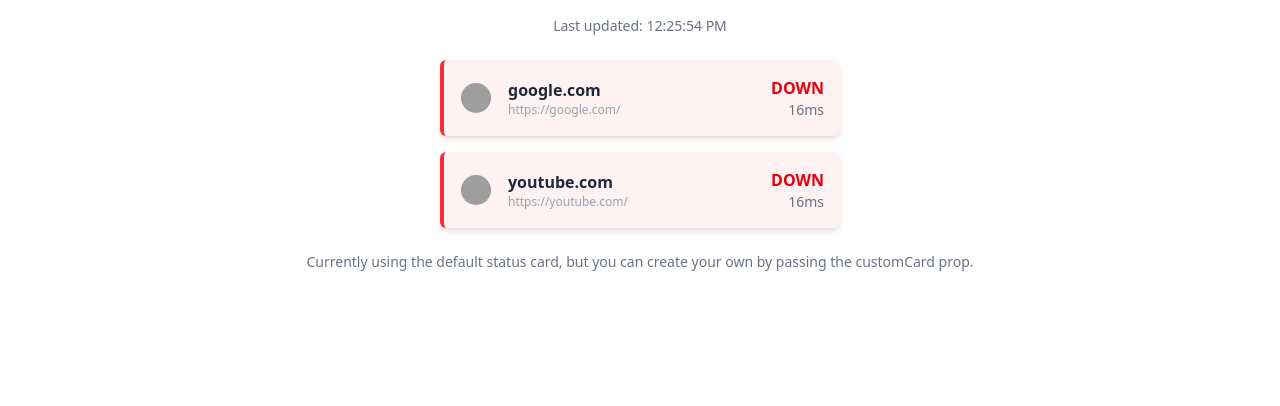
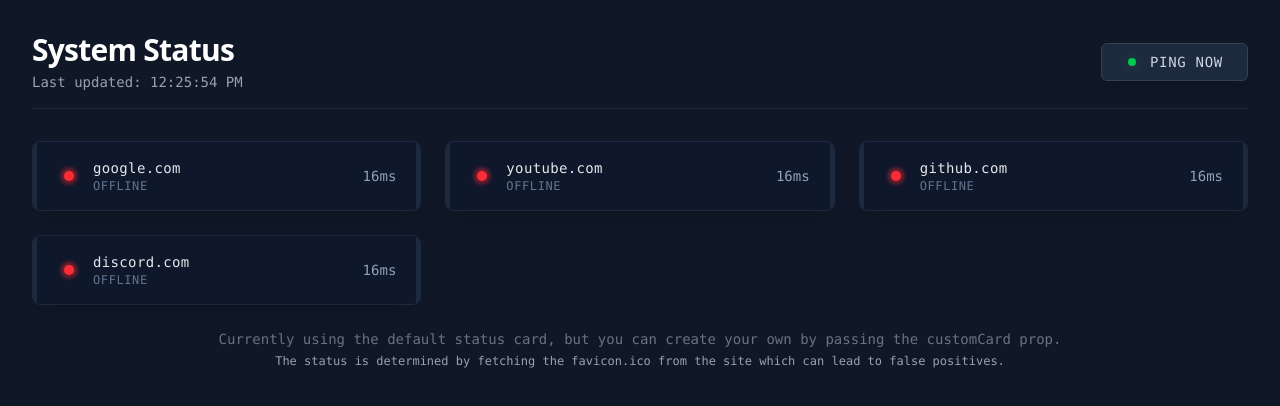
Before and after one commit to Flaybe/website-checker, a React (Vite) app: page / in a window 1280 px wide. Shown: the top 406 px of the page. Built offline with nearby package versions, Linux system fonts and the light colour scheme; grey boxes are pictures that could not be loaded.

Commit message:
Changed appearence of deafult and added refreshTrigger for component

```diff
--- a/src/App.tsx
+++ b/src/App.tsx
@@ -1,30 +1,50 @@
 import { useState } from "react";
 import PulseMonitor from "./components/PulseMonitor/PulseMonitor";
 
-const URLS = ["https://google.com/", "https://youtube.com/"];
+const URLS = ["https://google.com/", "https://youtube.com/", "https://github.com/", "https://discord.com/"];
 
 function App() {
   const [lastUpdated, setLastUpdated] = useState<number | null>(null);
+  const [pingTrigger, setPingTrigger] = useState(0);
 
   return (
-    <div className="container mx-auto p-4">
-      <div className="flex justify-center mb-6">
-        {lastUpdated && (
-           <span className="text-sm text-gray-500">
-             Last updated: {new Date(lastUpdated).toLocaleTimeString()}
-           </span>
-        )}
-      </div>
+    <div className="w-screen h-screen bg-gray-900 overflow-auto">
+      <div className="container mx-auto p-8">
+        <div className="flex justify-between items-center mb-8 border-b border-gray-800 pb-4">
+          <div className="flex flex-col">
+             <h1 className="text-3xl font-bold text-white tracking-tight">System Status</h1>
+             {lastUpdated && (
+                <span className="text-sm text-gray-400 mt-1 font-mono">
+                  Last updated: {new Date(lastUpdated).toLocaleTimeString()}
+                </span>
+             )}
+          </div>
+
+          <button
+             onClick={() => setPingTrigger(Date.now())}
+             className="px-6 py-2 bg-slate-800 hover:bg-slate-700 border border-slate-700 hover:border-slate-500 text-slate-300 hover:text-white font-mono text-sm tracking-wider rounded-md transition-all shadow-lg hover:shadow-slate-500/20 flex items-center gap-3 group"
+          >
+            <span className="relative flex h-3 w-3 items-center justify-center">
+              <span className="animate-ping absolute inline-flex h-full w-full rounded-full bg-green-500 opacity-40"></span>
+              <span className="relative inline-flex rounded-full h-2 w-2 bg-green-500 group-hover:bg-green-400 transition-colors"></span>
+            </span>
+            PING NOW
+          </button>
+        </div>
+
       <PulseMonitor
         urls={URLS}
         interval={30000}
-        className="grid gap-4 w-100 mx-auto"
+        className="grid grid-cols-1 md:grid-cols-2 lg:grid-cols-3 gap-6"
         onLastUpdated={setLastUpdated}
+        refreshTrigger={pingTrigger}
       />
-      <div className="flex justify-center mt-6">
-        <h2 className="text-sm text-gray-500">Currently using the default status card, but you can create your own by passing the customCard prop.</h2>
+      <div className="flex flex-col items-center mt-6">
+        <h2 className="text-sm text-gray-500 font-mono">Currently using the default status card, but you can create your own by passing the customCard prop.</h2>
+        <p className="text-xs text-gray-400 mt-1 font-mono"> The status is determined by fetching the favicon.ico from the site which can lead to false positives.</p>
       </div>
     </div>
+  </div>
   );
 }
 
--- a/src/components/PulseMonitor/DefaultStatusCard.tsx
+++ b/src/components/PulseMonitor/DefaultStatusCard.tsx
@@ -6,45 +6,59 @@
 }
 
 const DefaultStatusCard: React.FC<StatusCardProps> = ({ data }) => {
-  const { url, status, latency, imgUrl } = data;
+  const { url, status, latency } = data;
 
-  let borderColor = 'border-gray-200';
-  let bgColor = 'bg-white';
-  let statusColor = 'text-gray-500';
+  let statusColor = 'bg-gray-500';
+  let statusText = 'Unknown';
 
   if (status === 'UP') {
     if (latency < 500) {
-      borderColor = 'border-green-500';
-      statusColor = 'text-green-600';
+      statusColor = 'bg-green-500';
+      statusText = 'ONLINE';
     } else {
-      borderColor = 'border-orange-400';
-      statusColor = 'text-orange-500';
+      statusColor = 'bg-orange-500';
+      statusText = 'DEGRADED';
     }
   } else if (status === 'DOWN') {
-    borderColor = 'border-red-500';
-    statusColor = 'text-red-600';
-    bgColor = 'bg-red-50';
+    statusColor = 'bg-red-500';
+    statusText = 'OFFLINE';
   } else {
     // LOADING
-    borderColor = 'border-blue-300';
-    statusColor = 'text-blue-500';
-    bgColor = 'bg-blue-50';
+    statusColor = 'bg-blue-400';
+    statusText = 'CHECKING';
   }
 
+  const hostname = new URL(url).hostname;
+
   return (
-    <div className={`border-l-4 ${borderColor} ${bgColor} shadow-md rounded-md p-4 flex items-center justify-between transition-all hover:shadow-lg`}>
-      <div className="flex items-center gap-4">
-        <img src={imgUrl} alt="Favicon" className="w-8 h-8 rounded-full border border-gray-100" />
+    <div className="bg-slate-900 border border-slate-800 rounded-lg p-4 flex items-center justify-between shadow-xl relative overflow-hidden group">
+      {/* Decorative "Rack" details */}
+      <div className="absolute top-0 left-0 w-1 h-full bg-slate-800"></div>
+      <div className="absolute top-0 right-0 w-1 h-full bg-slate-800"></div>
+
+      <div className="flex items-center gap-4 pl-3">
+        {/* Status LED */}
+        <div className="relative flex items-center justify-center w-4 h-4">
+             {/* Glow Layer */}
+             <div className={`absolute w-full h-full rounded-full ${statusColor} ${status !== 'DOWN' ? 'animate-pulse' : ''} opacity-50 blur-[2px]`}></div>
+             {/* Solid Core */}
+             <div className={`relative w-2.5 h-2.5 rounded-full ${statusColor} shadow-sm`}></div>
+        </div>
+
         <div className="flex flex-col">
-           <a href={url} target="_blank" rel="noopener noreferrer" className="font-semibold text-gray-800 hover:text-blue-600 truncate max-w-[200px]">
-             {new URL(url).hostname}
-           </a>
-           <span className="text-xs text-gray-400">{url}</span>
+           <span className="text-gray-200 font-mono text-sm tracking-wide font-medium">
+             {hostname}
+           </span>
+           <span className="text-xs text-slate-500 font-mono uppercase tracking-wider">
+             {statusText}
+           </span>
         </div>
       </div>
-      <div className="text-right">
-        <div className={`font-bold ${statusColor}`}>{status}</div>
-        <div className="text-sm text-gray-500">{latency > 0 ? `${latency}ms` : '-'}</div>
+
+      <div className="flex flex-col items-end pr-2">
+        <span className={`font-mono text-sm ${latency > 0 ? 'text-slate-400' : 'text-slate-600'}`}>
+          {latency > 0 ? `${latency}ms` : '--'}
+        </span>
       </div>
     </div>
   );
--- a/src/components/PulseMonitor/PulseMonitor.tsx
+++ b/src/components/PulseMonitor/PulseMonitor.tsx
@@ -8,9 +8,10 @@
     customCard?: React.FC<{ data: PingResult }>;
     className?: string;
     onLastUpdated?: (timestamp: number) => void;
+    refreshTrigger?: number;
 }
 
-export default function PulseMonitor({ urls, interval, customCard, className, onLastUpdated }: PulseMonitorProps) {
+export default function PulseMonitor({ urls, interval, customCard, className, onLastUpdated, refreshTrigger }: PulseMonitorProps) {
     const [monitorData, setMonitorData] = useState<PingResult[]>([]);
 
     // Ensure interval is at least 1s
@@ -30,7 +31,7 @@
         fetchStatuses();
         const timer = setInterval(fetchStatuses, safeInterval);
         return () => clearInterval(timer);
-    }, [urls, safeInterval, onLastUpdated]);
+    }, [urls, safeInterval, onLastUpdated, refreshTrigger]);
     const StatusComponent = customCard || DefaultStatusCard;
 
     return (
```
